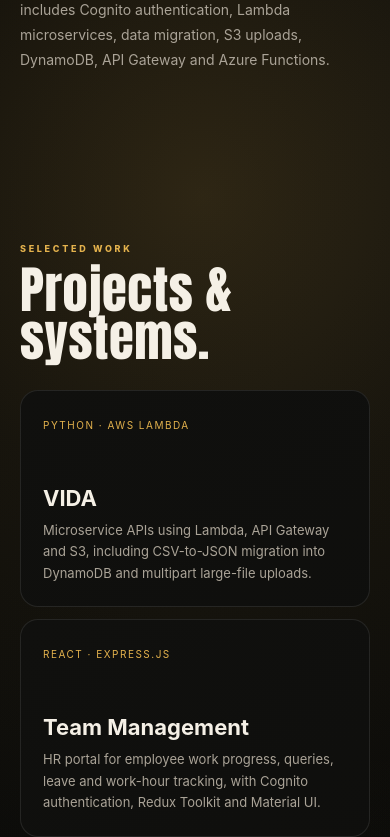
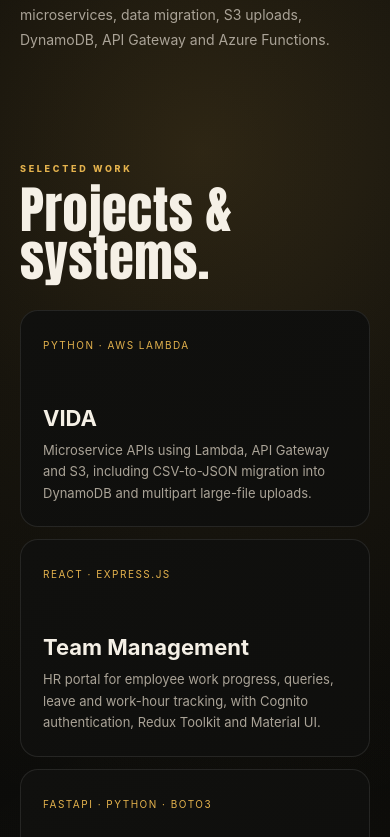
Before and after one commit to Rajpopzein/cinematic-portfolio, a React (Vite) app: page / in a window 390 px wide. Shown: the part 1227-2064 px from the top of the page. Built offline with nearby package versions, Linux system fonts and the light colour scheme.

Commit message:
Tighten spacing between portfolio sections

```diff
--- a/src/styles.css
+++ b/src/styles.css
@@ -511,7 +511,10 @@ aside{
 .section{
   max-width:1180px;
   margin:0 auto;
-  padding:110px 40px
+  padding:72px 40px
+}
+.section + .section{
+  padding-top:48px
 }
 .section h3,footer h3{
   margin:12px 0 27px;
@@ -689,7 +692,8 @@ footer p{color:var(--muted)}
   .skill:hover{transform:none}
   .skill>span:nth-child(2),.skill em{display:none}
   .icon{width:43px;height:43px}
-  .section{padding:78px 20px}
+  .section{padding:58px 20px}
+  .section + .section{padding-top:38px}
   .section h3,footer h3{font-size:clamp(44px,13vw,60px)}
   .section>p:last-child{font-size:14px}
   .projects{grid-template-columns:1fr;gap:12px;margin-top:28px}
```
